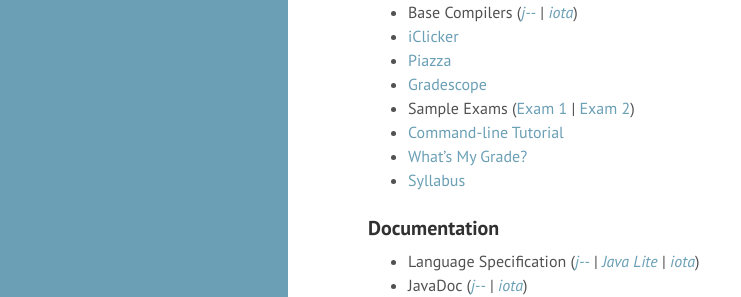
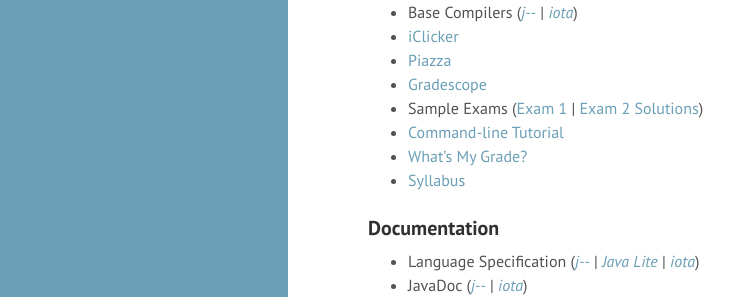
Before and after one commit to swamiiyer/swamiiyer.github.io, a Jekyll site: the page built from _pages/cs451/resources.md, in a window 1280 px wide. Shown: the part 201-498 px from the top of the page, without its empty margins (0-741 px from the left). Built offline with Jekyll 4.4.1, drawn with Linux system fonts in a browser that asks for light colours.

Commit message:
Minor change

```diff
--- a/_pages/cs451/resources.md
+++ b/_pages/cs451/resources.md
@@ -12,7 +12,7 @@ order: 6
 - [iClicker](https://app.reef-education.com/\#/login iClicker)
 - [Piazza](https://piazza.com/umb/fall2024/cs451651)
 - [Gradescope](https://gradescope.com/)
-- Sample Exams ([Exam 1](https://www.cs.umb.edu/~siyer/teaching/cs451/cs451_sample_exam1.pdf) \| [Exam 2](https://www.cs.umb.edu/~siyer/teaching/cs451/cs451_sample_exam2.pdf))
+- Sample Exams ([Exam 1](https://www.cs.umb.edu/~siyer/teaching/cs451/cs451_sample_exam1.pdf) \| [Exam 2](https://www.cs.umb.edu/~siyer/teaching/cs451/cs451_sample_exam2.pdf) [Solutions](https://www.cs.umb.edu/~siyer/teaching/cs451/cs451_sample_exam2_solutions.pdf))
 - [Command-line Tutorial](https://www.cs.umb.edu/~siyer/teaching/cmdline_tutorial.pdf)
 - [What's My Grade?](grade.html)
 - [Syllabus](https://www.cs.umb.edu/~siyer/teaching/cs451/cs451_syllabus.pdf)
```
